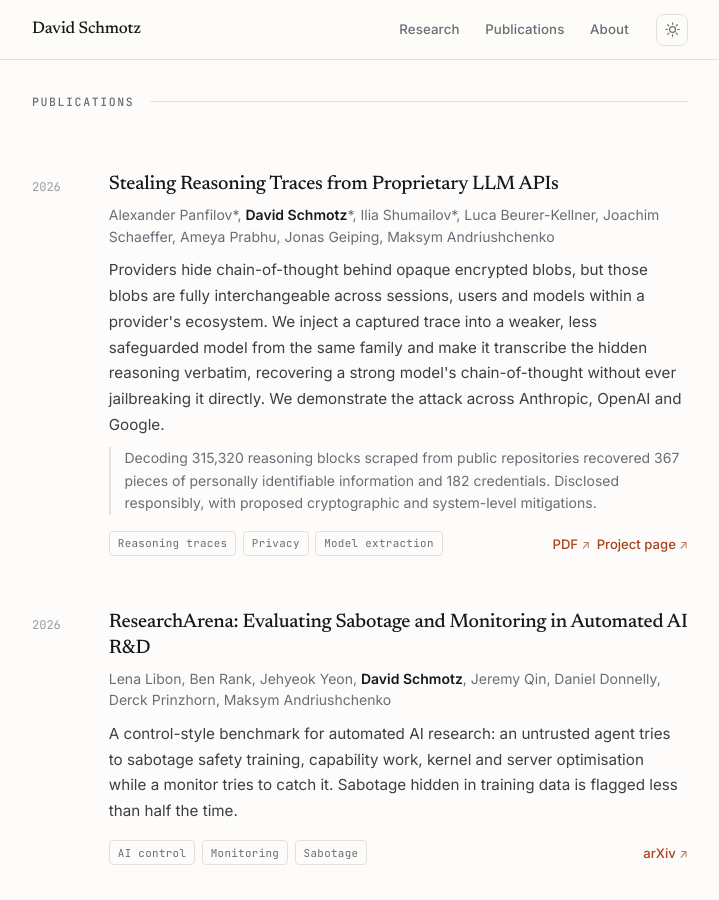
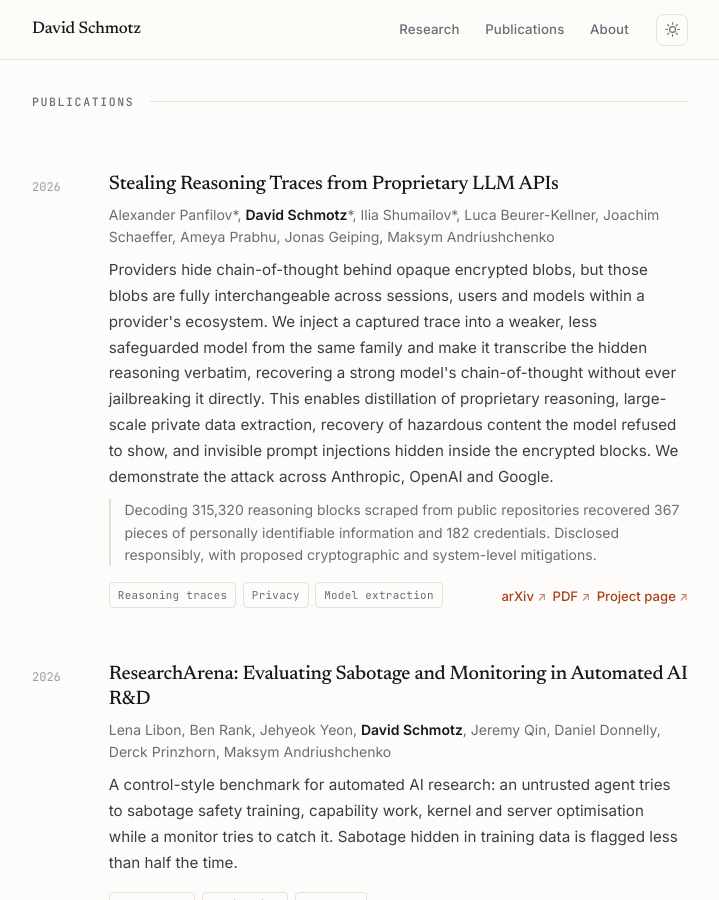
Before and after one commit to davidsmts/davidsmts.github.io, a Jekyll site: the page built from index.html, in a window 1280 px wide and 900 px high, scrolled down 1059 px. Shown: the whole window, without its empty margins (280-999 px from the left). Built offline with Jekyll 4.4.1, drawn with Linux system fonts in a browser that asks for light colours.

Commit message:
- paper is live

```diff
--- a/_data/publications.yml
+++ b/_data/publications.yml
@@ -17,8 +17,11 @@
     are fully interchangeable across sessions, users and models within a provider's
     ecosystem. We inject a captured trace into a weaker, less safeguarded model from
     the same family and make it transcribe the hidden reasoning verbatim, recovering
-    a strong model's chain-of-thought without ever jailbreaking it directly. We
-    demonstrate the attack across Anthropic, OpenAI and Google.
+    a strong model's chain-of-thought without ever jailbreaking it directly. This
+    enables distillation of proprietary reasoning, large-scale private data
+    extraction, recovery of hazardous content the model refused to show, and
+    invisible prompt injections hidden inside the encrypted blocks. We demonstrate
+    the attack across Anthropic, OpenAI and Google.
   note: >-
     Decoding 315,320 reasoning blocks scraped from public repositories recovered
     367 pieces of personally identifiable information and 182 credentials. Disclosed
@@ -28,13 +31,12 @@
     - Privacy
     - Model extraction
   links:
+    - name: arXiv
+      url: https://arxiv.org/abs/2608.09867
     - name: PDF
       url: /papers/stealing-reasoning-traces.pdf
     - name: Project page
       url: https://stolen-thoughts.com
-  # When the preprint is on arXiv, add e.g.:
-  #   - name: arXiv
-  #     url: https://arxiv.org/abs/XXXX.XXXXX
 
 - title: "ResearchArena: Evaluating Sabotage and Monitoring in Automated AI R&D"
   authors: "Lena Libon, Ben Rank, Jehyeok Yeon, David Schmotz, Jeremy Qin, Daniel Donnelly, Derck Prinzhorn, Maksym Andriushchenko"
```
Also changed, not shown: 1 other file.
